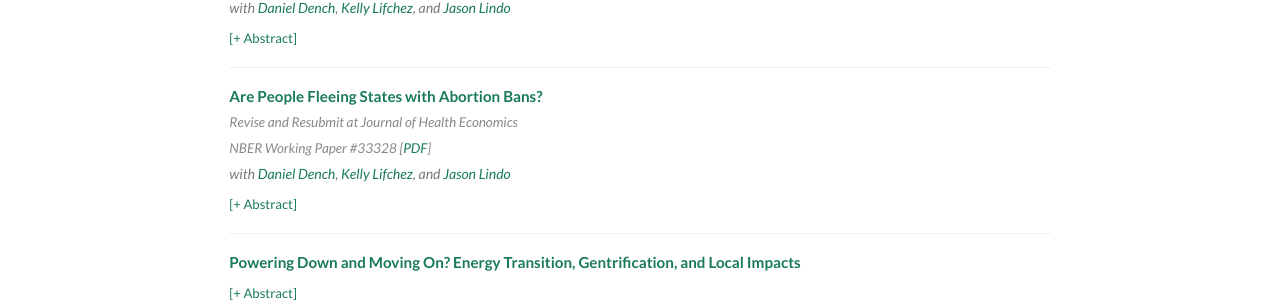
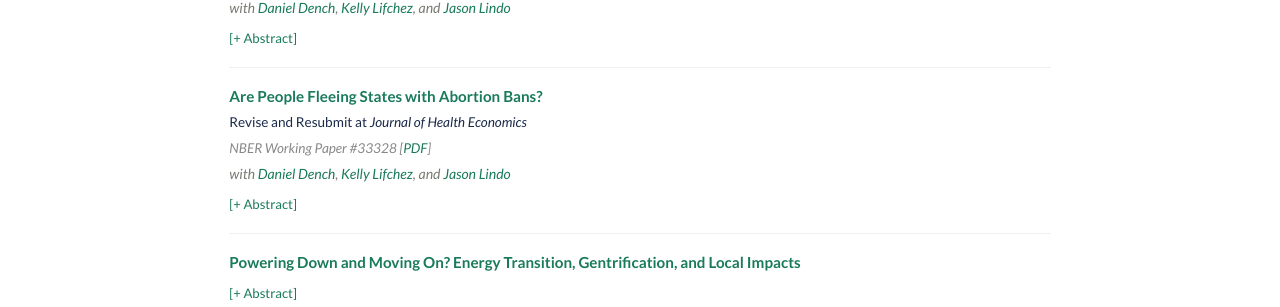
Before and after one commit to Jancyll/Jancyll.github.io, a Jekyll site: the page built from index.md, in a window 1280 px wide and 1400 px high, scrolled down 982 px. Shown: the part 143-450 px from the top of the window. Built offline with Jekyll 4.4.1, drawn with Linux system fonts in a browser that asks for light colours; some web fonts are replaced.

Commit message:
Update website

```diff
--- a/_includes/research.html
+++ b/_includes/research.html
@@ -17,7 +17,7 @@
         {% endif %}
 
         {% if item.status %}
-          <br><span class="paper-meta">{{ item.status }}</span>
+          <br><span class="paper-status">{{ item.status }}</span>
         {% endif %}
 
         {% if item.related_info %}
--- a/_layouts/home.html
+++ b/_layouts/home.html
@@ -61,7 +61,7 @@ layout: default
           <span class="paper-title-plain">{{ item.name }}</span>
         {% endif %}
         {% if item.status %}
-          <br><span class="paper-meta">{{ item.status }}</span>
+          <br><span class="paper-status">{{ item.status }}</span>
         {% endif %}
         {% if item.related_info %}
           <br><span class="paper-meta">{{ item.related_info }}{% if item.pdf %} [<a href="{{ site.github.url }}/papers/{{ item.pdf }}">PDF</a>]{% endif %}</span>
--- a/assets/css/styles.css
+++ b/assets/css/styles.css
@@ -178,6 +178,11 @@ h1, h2, h3, h4, h5 {
   font-style: italic;
 }
 
+.paper-status {
+  color: #1b2a4a;
+  font-size: 0.85rem;
+}
+
 .paper-abstract {
   font-size: 0.87rem;
   color: #444;
```
